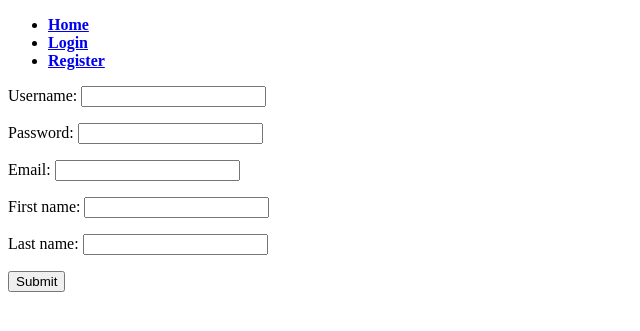
After one commit to Boonstra/4.1WD-EnergySite, a Django app: page /facilities/register/ in a window 1280 px wide. The commit adds this page. Shown: the top 331 px of the page, without its empty margins (0-640 px from the left). Run offline with Django 3.2, Linux system fonts and the light colour scheme.

Commit message:
working coupling between facility and user

```diff
--- a/facilities/models.py
+++ b/facilities/models.py
@@ -1,7 +1,9 @@
 from django.db import models
+from django.contrib.auth.models import User
 
 
 class Facility(models.Model):
+    users = models.ManyToManyField(User, related_name='facilities')
     street = models.CharField(max_length=80)
     street2 = models.CharField(max_length=80)
     city = models.CharField(max_length=80)
--- /dev/null
+++ b/facilities/templates/facilities/register.html
@@ -0,0 +1,8 @@
+{% extends 'master.html' %}
+
+{% block content %}
+<form method="post">{% csrf_token %}
+{{ form.as_p }}
+<input type="submit" value="Submit">
+</form>
+{% endblock %}
--- a/facilities/urls.py
+++ b/facilities/urls.py
@@ -7,6 +7,7 @@ urlpatterns = patterns('',
 
     url(r'^$', 'facilities.views.index', name='index'),
     url(r'^add/', 'facilities.views.add', name='add'),
+    url(r'^register/', 'facilities.views.register', name='register'),
     url(r'^login/', 'facilities.views.login', name='login'),
     url(r'^logout/', 'facilities.views.logout', name='logout'),
 )
--- a/facilities/views.py
+++ b/facilities/views.py
@@ -6,6 +6,8 @@ from django import forms
 from django.contrib.auth import authenticate
 from django.contrib.auth import login as auth_login
 from django.contrib.auth import logout as auth_logout
+from django.contrib.auth.models import User
+
 
 # Create your views here.
 
@@ -18,6 +20,14 @@ class LoginForm(forms.Form):
     username = forms.CharField()
     password = forms.CharField(widget=forms.PasswordInput)
 
+class RegisterForm(forms.Form):
+    username = forms.CharField()
+    password = forms.CharField(widget=forms.PasswordInput)
+    email = forms.EmailField()
+    first_name = forms.CharField()
+    last_name = forms.CharField()
+
+
 def index(request):
     context = {}
     return render(request, 'facilities/index.html', context)
@@ -26,7 +36,18 @@ def add(request):
     if request.method == 'POST':
         form = AddFacilityForm(request.POST)
         if form.is_valid():
+            street = form.cleaned_data['street']
+            street2 = form.cleaned_data['street2']
+            city = form.cleaned_data['city']
+            zipcode = form.cleaned_data['zipcode']
+            inhabitants = form.cleaned_data['inhabitants']
+            email = form.cleaned_data['email']
+            phone_number = form.cleaned_data['phone_number']
+            password = form.cleaned_data['password']
             form.save()
+            test = Facility.objects.get(street=street, street2=street2, city=city, zipcode=zipcode, inhabitants=inhabitants, email=email, phone_number=phone_number, password=password)
+            user = request.user
+            user.facilities.add(test)
 
     form = AddFacilityForm()
     context = {
@@ -57,6 +78,28 @@ def login(request):
     }
     return render(request, 'facilities/login.html', context)
 
+def register(request):
+    if request.method == 'POST':
+        form = RegisterForm(request.POST)
+        if form.is_valid():
+            username = form.cleaned_data['username']
+            password = form.cleaned_data['password']
+            email = form.cleaned_data['email']
+            first_name = form.cleaned_data['first_name']
+            last_name = form.cleaned_data['last_name']
+            user = User.objects.create_user(username, email, password)
+            user.first_name = first_name
+            user.last_name = last_name
+            user.save()
+            messages.success(request, 'Your account has been created.')
+            return render(request, 'index.html')
+
+    form = RegisterForm
+    context = {
+        'form': form
+    }
+    return render(request, 'facilities/register.html', context)
+
 def logout(request):
     auth_logout(request)
     messages.success(request, 'You have been logged out successfully!')
--- a/templates/master.html
+++ b/templates/master.html
@@ -4,16 +4,17 @@
 <body>
 <ul>
     <li><a href="{{ '/' }}"><b>Home</b></a></li>
-    {% if not user.is_logged_in %}
+    {% if not user.is_authenticated %}
         <li><a href="{% url 'facilities.views.login' %}"><b>Login</b></a></li>
+        <li><a href="{% url 'facilities.views.register' %}"><b>Register</b></a></li>
     {% endif %}
+    {% if user.is_authenticated %}
     <li><a href="{% url 'facilities.views.index' %}"><b>Facilities</b></a></li>
     <li><a href="{% url 'facilities.views.add' %}">Add facility</a></li>
     <li><a href="{% url 'measurements.views.index' %}"><b>Measurements</b></a></li>
     <li><a href="{% url 'devices.views.index' %}"><b>Devices</b></a></li>
     <li><a href="{% url 'devices.views.add' %}"><b>Add devices</b></a></li>
-    {% if user.is_logged_in %}
-        <li><a href="{% url 'facilities.views.logout' %}"><b>Logout</b></a></li>
+    <li><a href="{% url 'facilities.views.logout' %}"><b>Logout</b></a></li>
     {% endif %}
 </ul>
 {% if messages %}
```
